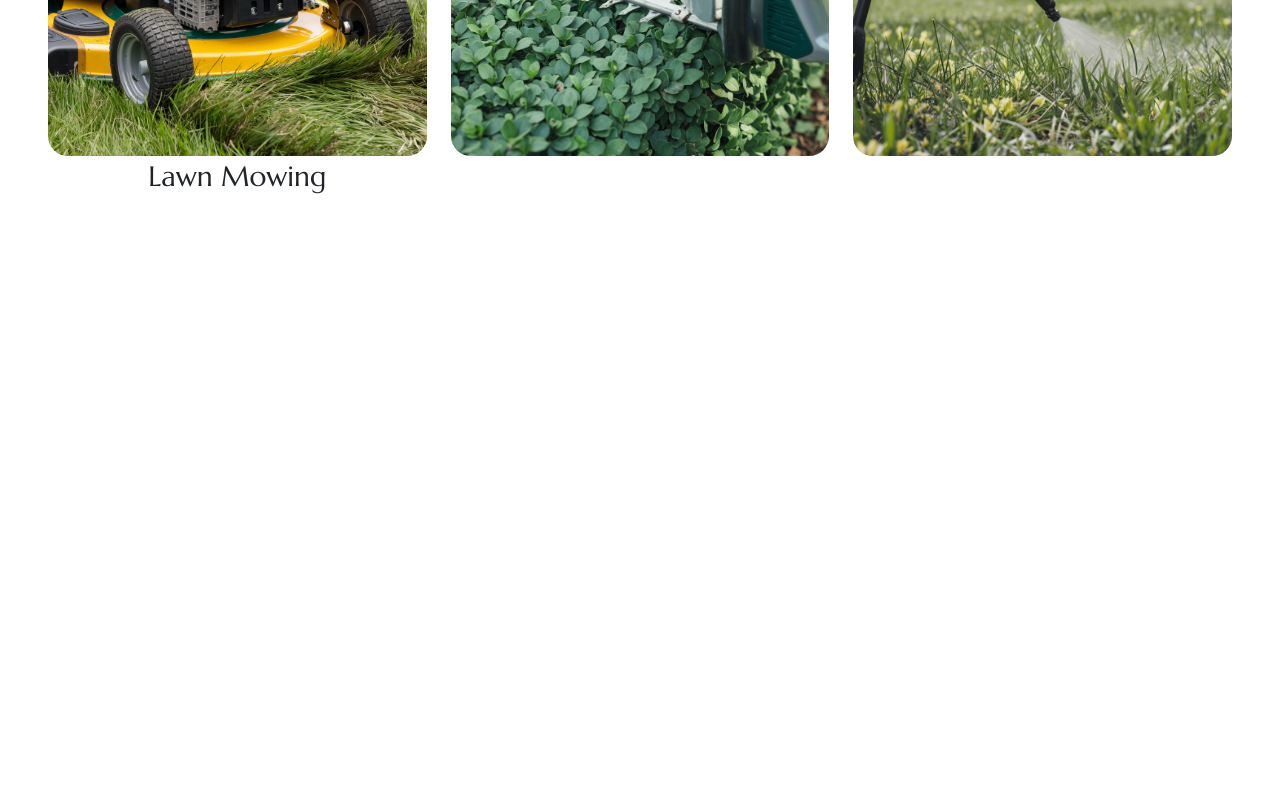
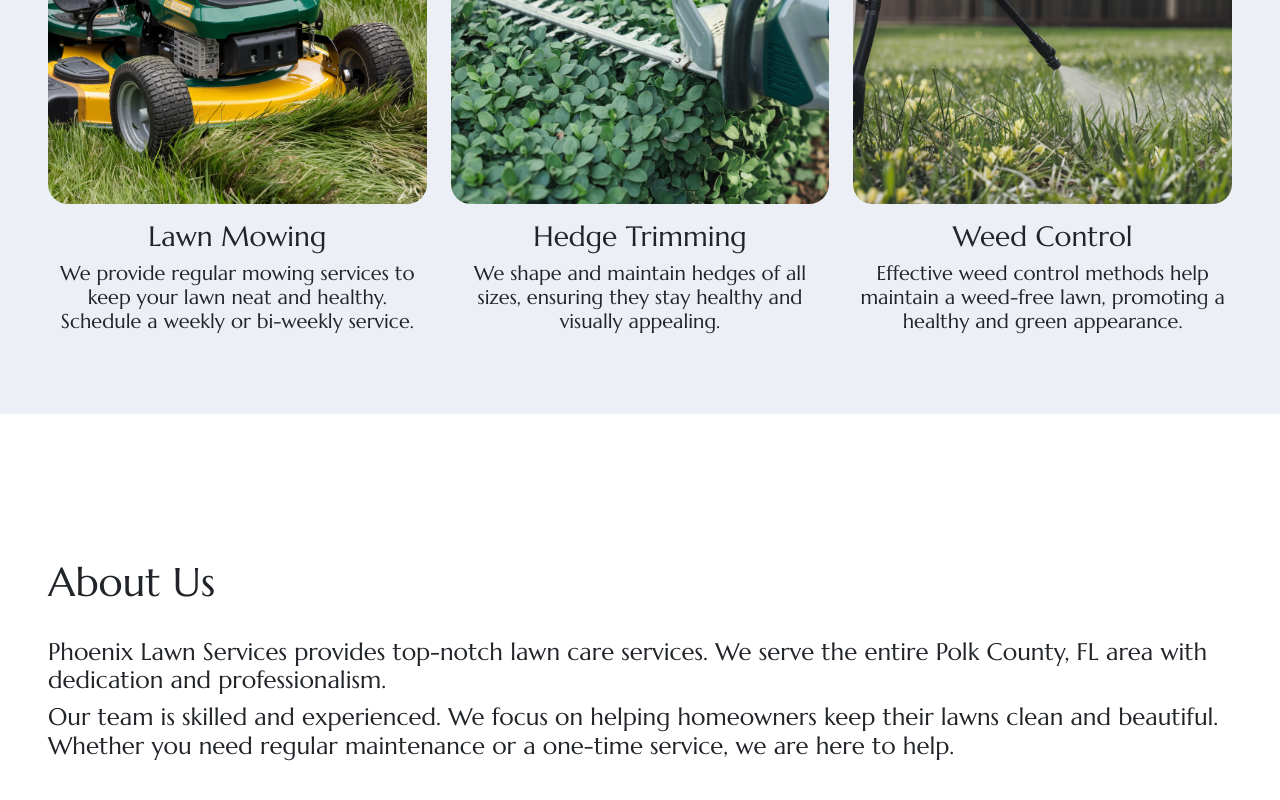
Before and after one commit to gllil/phoenix, a React (Vite) app: page / in a window 1280 px wide. Shown: the part 1604-2404 px from the top of the page. Before the commit the page ends 1848 px from the top, so only its background shows below. Built offline with nearby package versions, Linux system fonts and the light colour scheme.

Commit message:
added about us section

```diff
--- a/src/App.jsx
+++ b/src/App.jsx
@@ -3,6 +3,7 @@ import Navigation from "./components/Navigation";
 import HeroImage from "./components/HeroImage";
 import SummarySection from "./components/SummarySection";
 import Services from "./components/Services";
+import About from "./components/About";
 
 function App() {
   return (
@@ -19,6 +20,9 @@ function App() {
       <Row>
         <Services />
       </Row>
+      <Row>
+        <About />
+      </Row>
     </Container>
   );
 }
--- /dev/null
+++ b/src/components/About.jsx
@@ -0,0 +1,29 @@
+import { Col, Container, Row } from "react-bootstrap";
+
+const About = () => {
+  return (
+    <Container className="p-5 my-5">
+      <Row>
+        <Col>
+          <h1>About Us</h1>
+        </Col>
+      </Row>
+      <Row className="my-4">
+        <Col>
+          <h4>
+            Phoenix Lawn Services provides top-notch lawn care services. We
+            serve the entire Polk County, FL area with dedication and
+            professionalism.
+          </h4>
+
+          <h4>
+            Our team is skilled and experienced. We focus on helping homeowners
+            keep their lawns clean and beautiful. Whether you need regular
+            maintenance or a one-time service, we are here to help.
+          </h4>
+        </Col>
+      </Row>
+    </Container>
+  );
+};
+export default About;
--- a/src/components/Services.jsx
+++ b/src/components/Services.jsx
@@ -5,7 +5,7 @@ import { Col, Container, Row } from "react-bootstrap";
 
 const Services = () => {
   return (
-    <Container className="p-5 service-section">
+    <Container className="p-5 service-section my-5">
       <Row>
         <Col className="text-center">
           <h1>Our Services</h1>
@@ -16,14 +16,21 @@ const Services = () => {
           <Row>
             <Col>
               <div className="service-image-wrapper">
-                <div id="image-one" className="service-image-border"></div>
+                <div
+                  id="image-one"
+                  className="service-image-border"
+                  alt="lawn mowing"
+                ></div>
               </div>
             </Col>
           </Row>
           <Row>
-            <Col className="text-center p-1">
+            <Col className="text-center p-3">
               <h3>Lawn Mowing</h3>
-              <p></p>
+              <h5>
+                We provide regular mowing services to keep your lawn neat and
+                healthy. Schedule a weekly or bi-weekly service.
+              </h5>
             </Col>
           </Row>
         </Col>
@@ -31,24 +38,44 @@ const Services = () => {
           <Row>
             <Col>
               <div className="service-image-wrapper">
-                <div id="image-two" className="service-image-border"></div>
+                <div
+                  id="image-two"
+                  className="service-image-border"
+                  alt="hedge trimming"
+                ></div>
               </div>
             </Col>
           </Row>
           <Row>
-            <Col></Col>
+            <Col className="text-center p-3">
+              <h3>Hedge Trimming</h3>
+              <h5>
+                We shape and maintain hedges of all sizes, ensuring they stay
+                healthy and visually appealing.
+              </h5>
+            </Col>
           </Row>
         </Col>
         <Col md={4} className="services-info my-2">
           <Row>
             <Col>
               <div className="service-image-wrapper">
-                <div id="image-three" className="service-image-border"></div>
+                <div
+                  id="image-three"
+                  className="service-image-border"
+                  alt="weed sprayer"
+                ></div>
               </div>
             </Col>
           </Row>
           <Row>
-            <Col></Col>
+            <Col className="text-center p-3">
+              <h3>Weed Control</h3>
+              <h5>
+                Effective weed control methods help maintain a weed-free lawn,
+                promoting a healthy and green appearance.
+              </h5>
+            </Col>
           </Row>
         </Col>
       </Row>
--- a/src/index.css
+++ b/src/index.css
@@ -48,18 +48,18 @@ body {
 }
 
 .service-image-border {
-  width: 250px;
+  width: 100%;
   border-radius: 20px;
 }
 
 .service-image-wrapper {
   position: relative;
   width: 100%;
-  height: 300px;
+  min-height: 300px;
 }
 
 .service-section {
-  height: 500px;
+  background-color: #edeff7;
 }
 
 #image-one {
```
